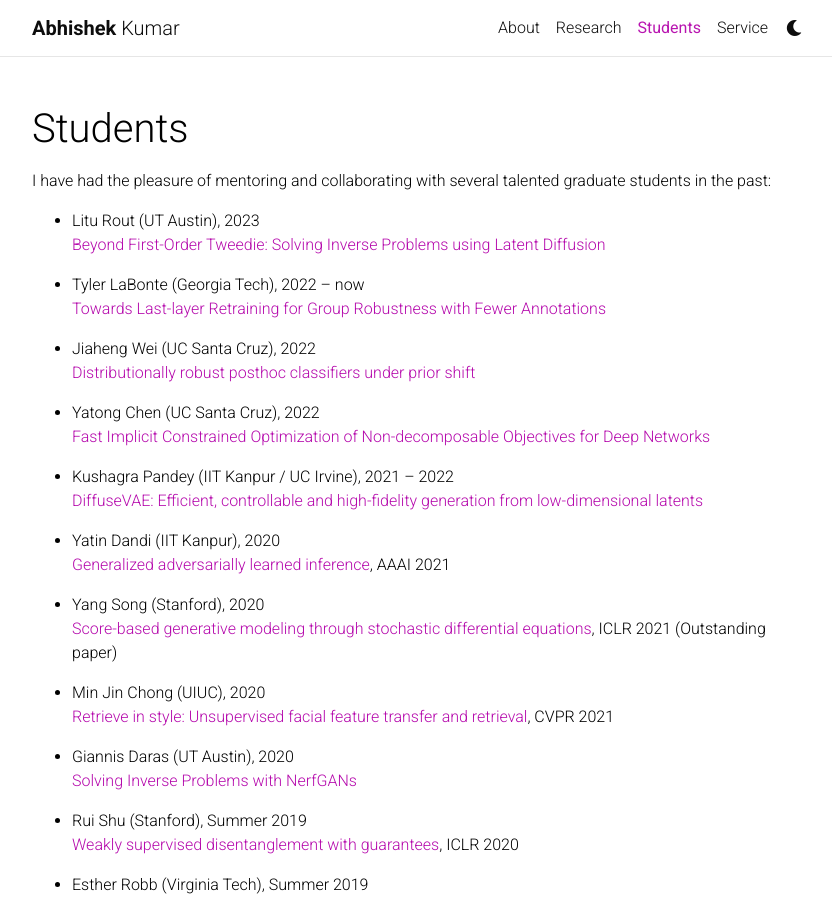
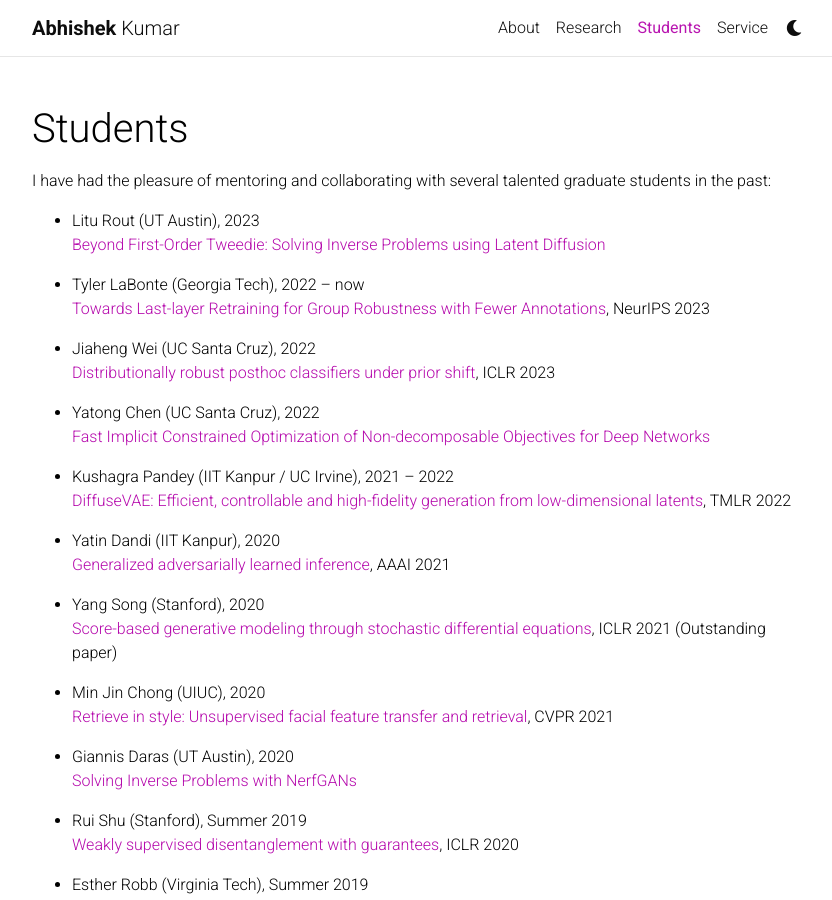
Before and after one commit to abhishekk-ml/abhishekk-ml.github.io, a Jekyll site: the page built from _pages/students.md, in a window 1280 px wide and 900 px high. Shown: the whole window, without its empty margins (223-1055 px from the left). Built offline with Jekyll 4.4.1, drawn with Linux system fonts in a browser that asks for light colours; comment, search, counter and statistics services are not loaded; a style sheet for code colours, icons or effects is not loaded.

Commit message:
add student project details

```diff
--- a/_pages/students.md
+++ b/_pages/students.md
@@ -14,16 +14,16 @@ I have had the pleasure of mentoring and collaborating with several talented gra
 [Beyond First-Order Tweedie: Solving Inverse Problems using Latent Diffusion](https://arxiv.org/abs/2312.00852)
 
 - Tyler LaBonte (Georgia Tech), 2022 -- now
-[Towards Last-layer Retraining for Group Robustness with Fewer Annotations](https://arxiv.org/abs/2309.08534)
+[Towards Last-layer Retraining for Group Robustness with Fewer Annotations](https://arxiv.org/abs/2309.08534), NeurIPS 2023
 
 - Jiaheng Wei (UC Santa Cruz), 2022
-[Distributionally robust posthoc classifiers under prior shift](https://arxiv.org/abs/2309.08825)
+[Distributionally robust posthoc classifiers under prior shift](https://arxiv.org/abs/2309.08825), ICLR 2023
 
 - Yatong Chen (UC Santa Cruz), 2022
 [Fast Implicit Constrained Optimization of Non-decomposable Objectives for Deep Networks](https://openreview.net/forum?id=u8kFmPafOc)
 
 - Kushagra Pandey (IIT Kanpur / UC Irvine), 2021 -- 2022
-[DiffuseVAE: Efficient, controllable and high-fidelity generation from low-dimensional latents](http://arxiv.org/abs/2201.00308)
+[DiffuseVAE: Efficient, controllable and high-fidelity generation from low-dimensional latents](http://arxiv.org/abs/2201.00308), TMLR 2022
 
 - Yatin Dandi (IIT Kanpur), 2020
 [Generalized adversarially learned inference](http://arxiv.org/abs/2006.08089), AAAI 2021
```
